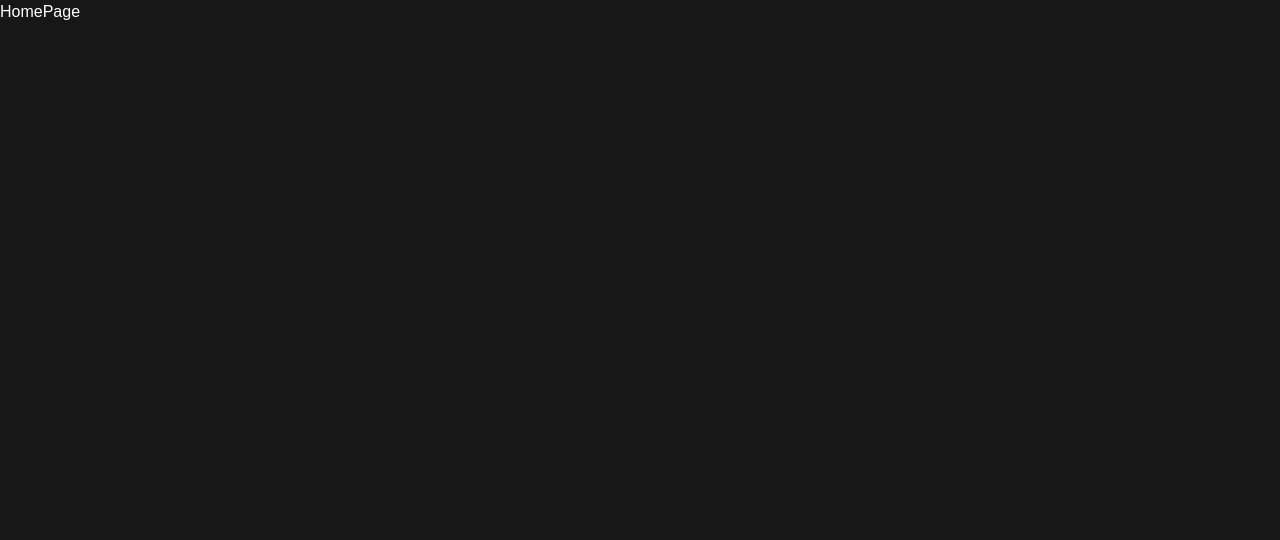
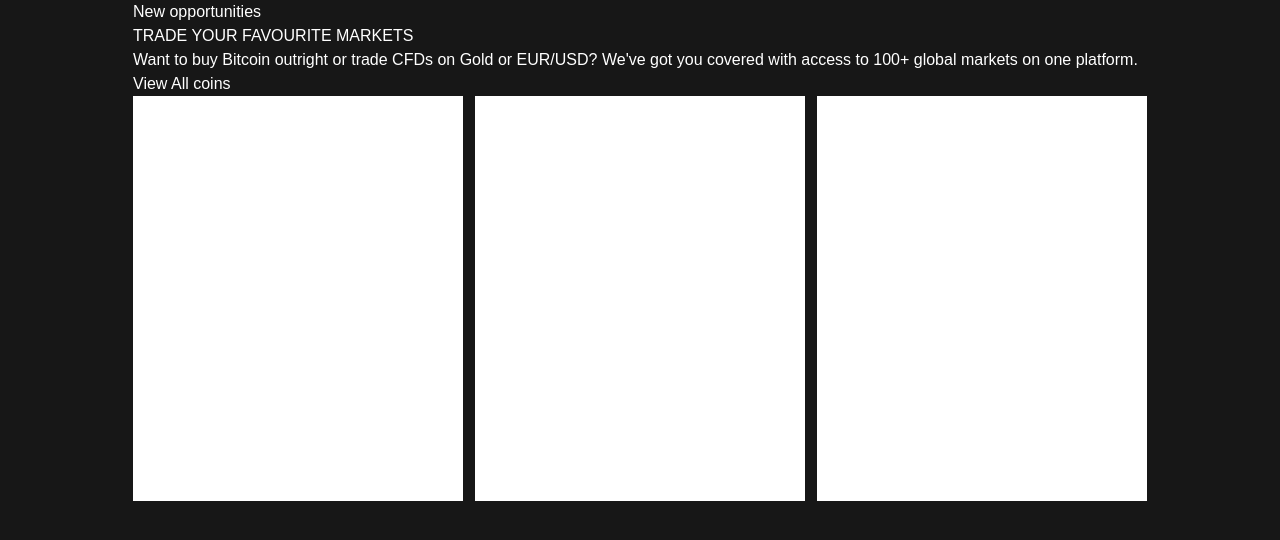
Before and after one commit to mahmood-moghaddasi/opportunities_task, a Next.js app: page / in a window 1280 px wide. Shown: the top 540 px of the page. Built offline with nearby package versions, Linux system fonts and the light colour scheme.

Commit message:
feat(ui): add opportunities base implementation

```diff
--- a/src/components/pages/HomePage.tsx
+++ b/src/components/pages/HomePage.tsx
@@ -1,7 +1,12 @@
 import React from "react";
+import OpportunitiesSection from "../templates/OpportunitiesSection";
 
 function HomePage() {
-  return <div>HomePage</div>;
+  return (
+    <div className="flex flex-col items-center">
+      <OpportunitiesSection />
+    </div>
+  );
 }
 
 export default HomePage;
--- /dev/null
+++ b/src/components/templates/OpportunitiesSection.tsx
@@ -0,0 +1,24 @@
+import React from "react";
+
+function OpportunitiesSection() {
+  return (
+    <div>
+      <div>
+        <p>New opportunities</p>
+        <h1>TRADE YOUR FAVOURITE MARKETS</h1>
+        <p>
+          Want to buy Bitcoin outright or trade CFDs on Gold or EUR/USD? We've
+          got you covered with access to 100+ global markets on one platform.
+        </p>
+        <button>View All coins</button>
+      </div>
+      <div className="flex gap-3">
+        <div className="w-[330px] h-[405px] bg-white"></div>
+        <div className="w-[330px] h-[405px] bg-white"></div>
+        <div className="w-[330px] h-[405px] bg-white"></div>
+      </div>
+    </div>
+  );
+}
+
+export default OpportunitiesSection;
```
